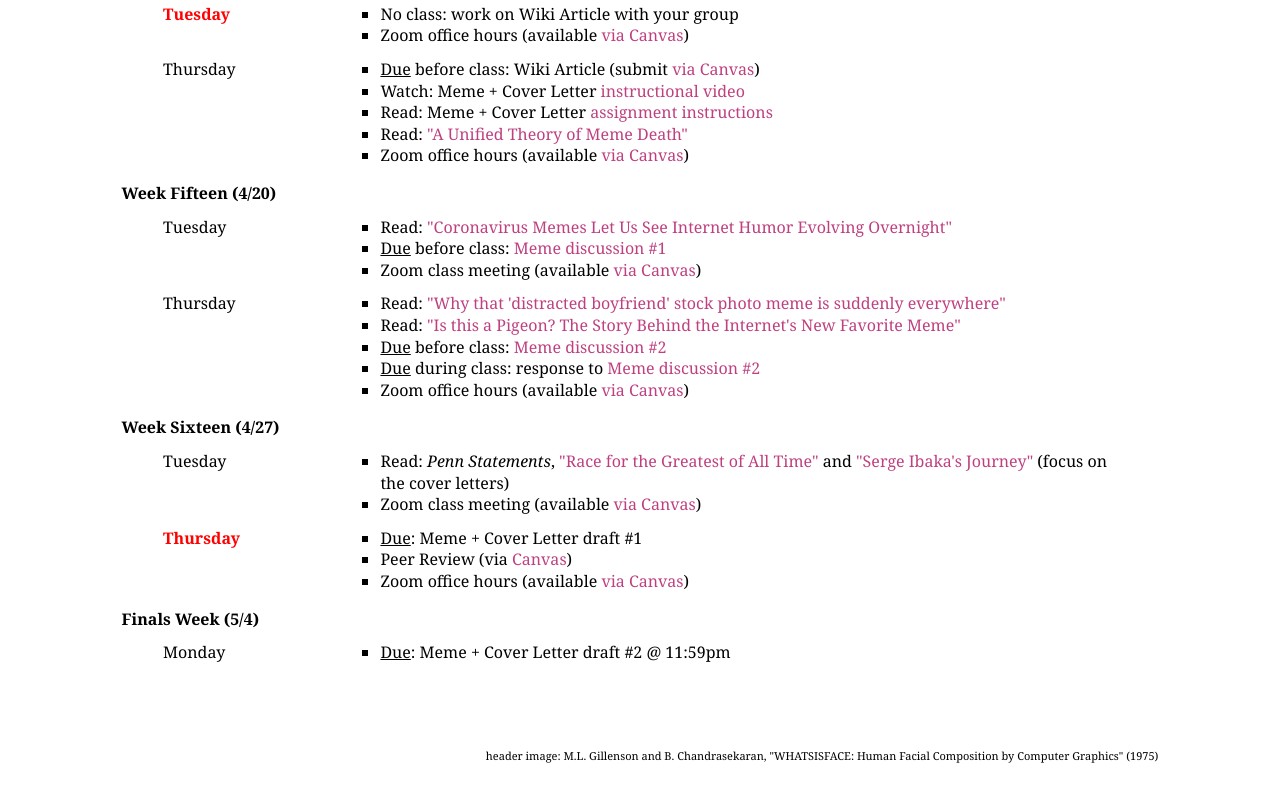
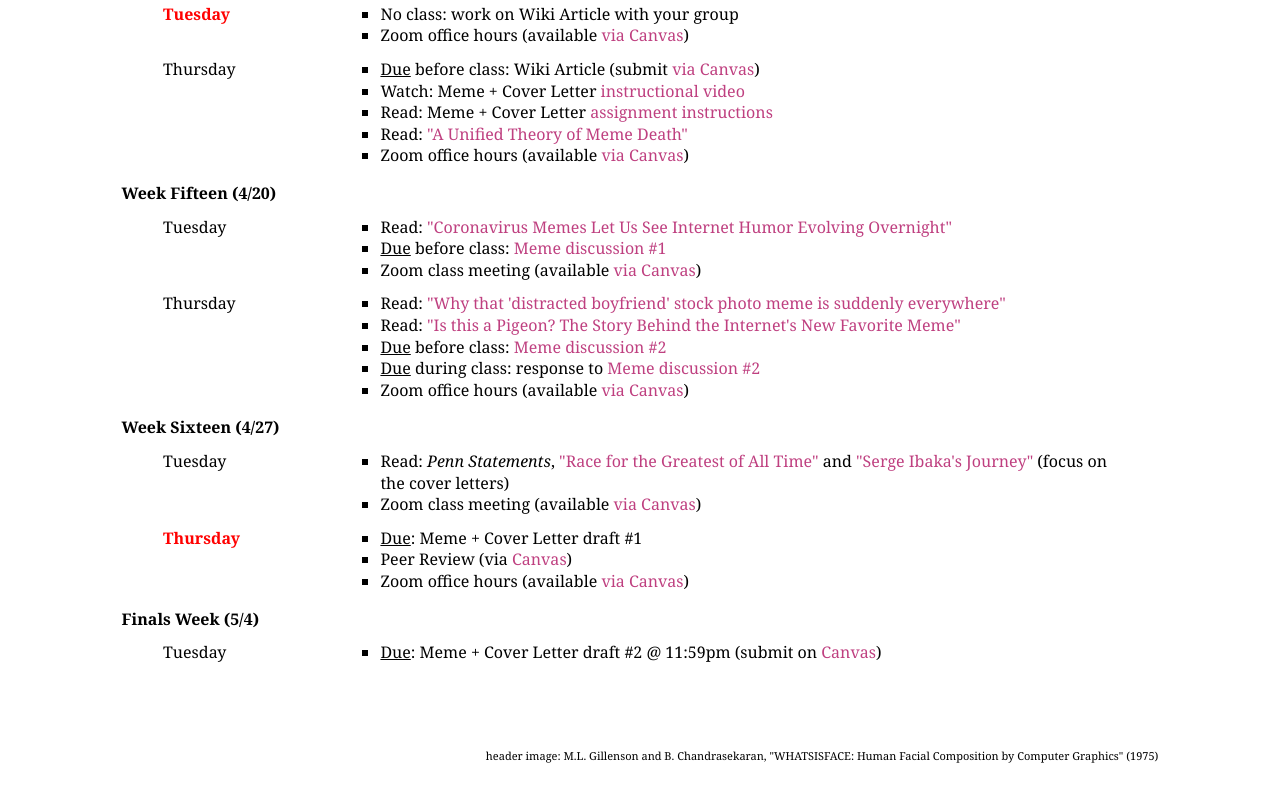
Before and after one commit to loadedonloaded/engl015-101, a plain HTML site: page index.html in a window 1280 px wide. Shown: the part 4873-5675 px from the top of the page. Drawn offline with Linux system fonts and the light colour scheme.

Commit message:
Update index.html

```diff
--- a/index.html
+++ b/index.html
@@ -752,10 +752,10 @@ Standard of Classroom Behavior
  <p id="bold">Finals Week (5/4)</p>
                                             <div class="row">
                                             <div class="column one">
-        Monday
+        Tuesday
                                             </div>
                                             <ul class="m"><div class="column two">
-       <li><u>Due</u>: Meme + Cover Letter draft #2 @ 11:59pm</li>
+       <li><u>Due</u>: Meme + Cover Letter draft #2 @ 11:59pm (submit on <a href="https://psu.instructure.com/courses/2046141/assignments/11796286" target="_blank">Canvas</a>)</li>
 					    </div></ul></div>
                                             <div class="row"><div class="column one">
 
```
